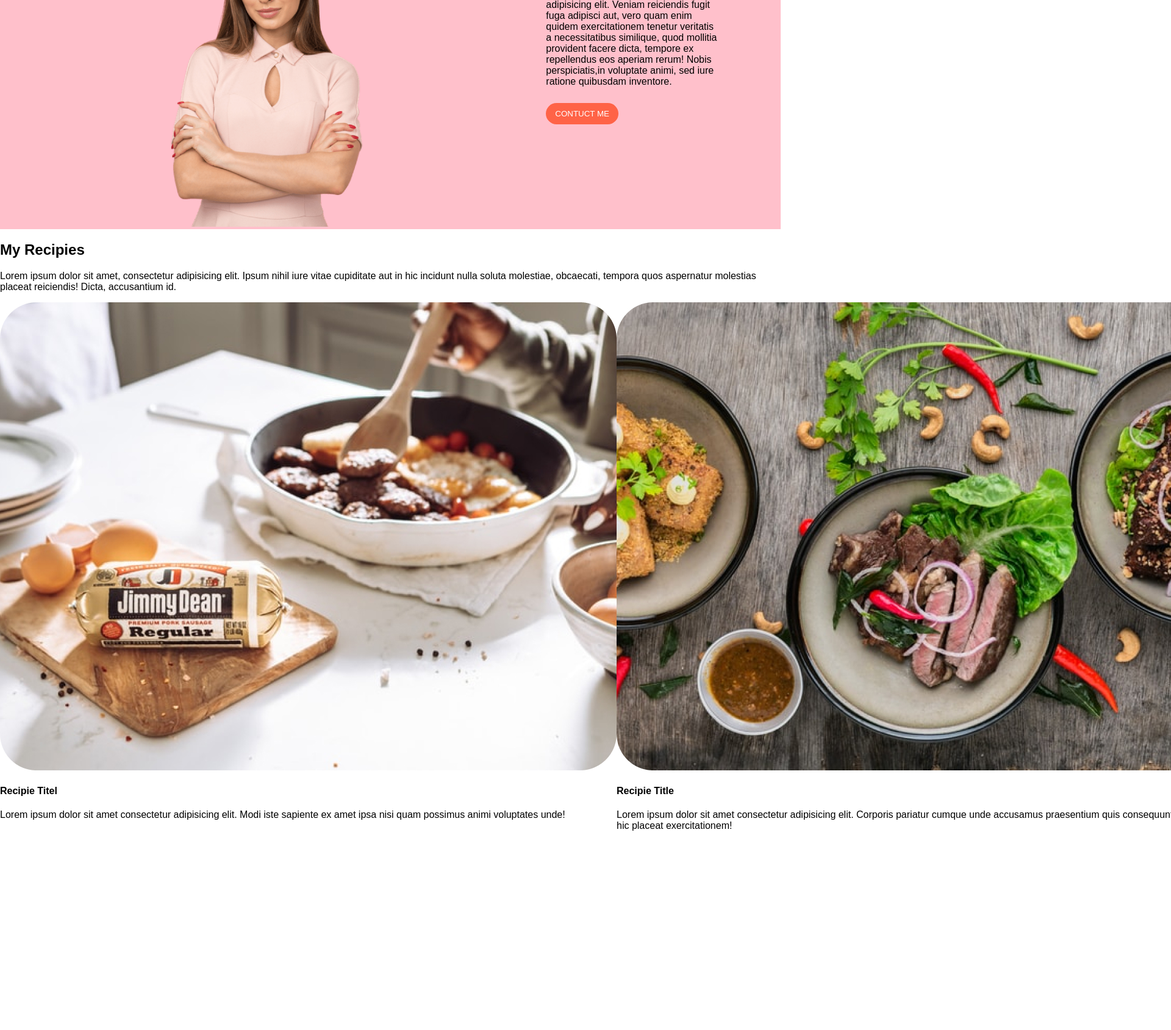
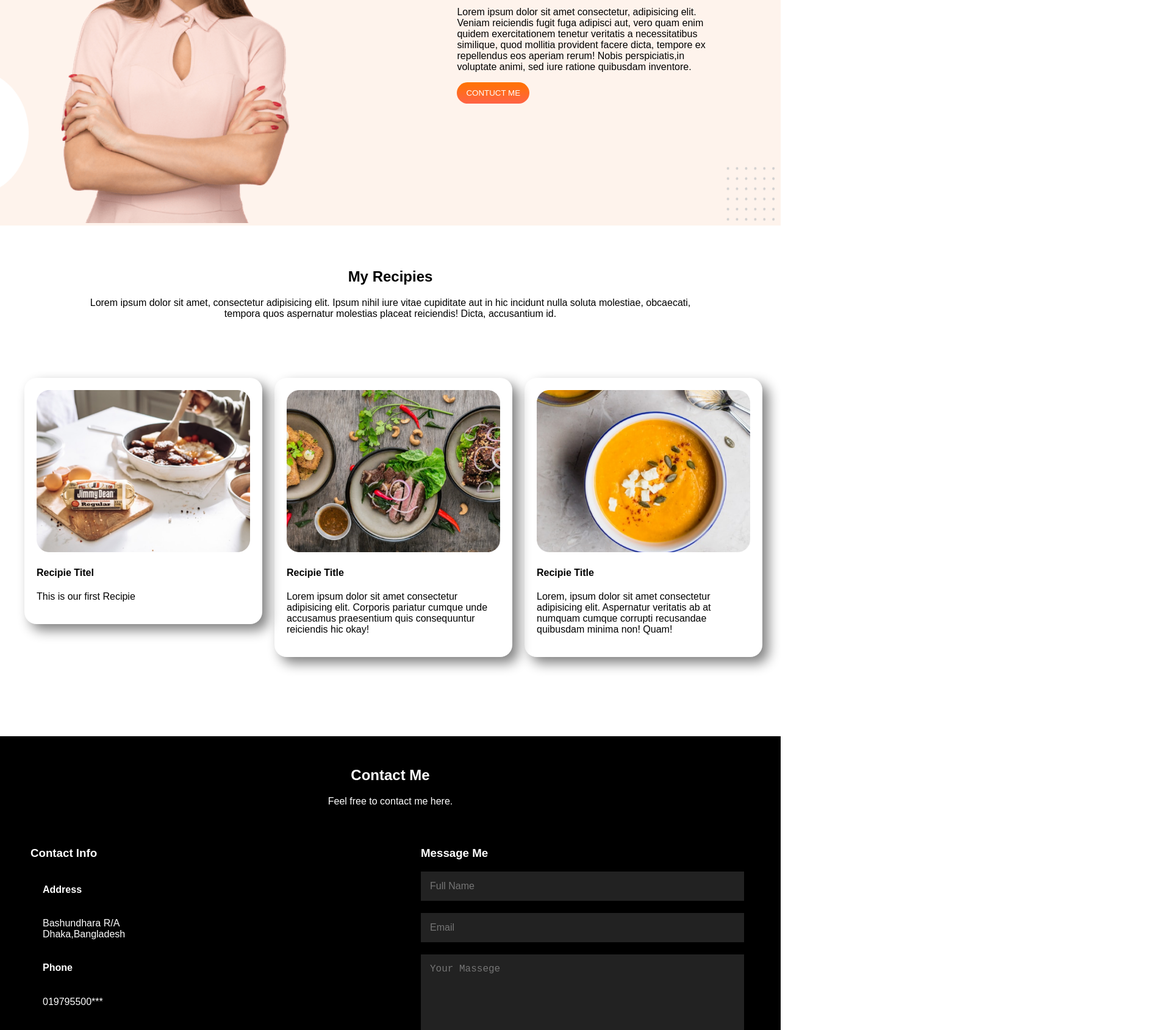
Before and after one commit to SaqlineShabbir/assignment-one, a plain HTML site: page index.html in a window 1280 px wide. Shown: the part 1100-2790 px from the top of the page at 61% size, 1920 px wide, since content can reach past the window. Before the commit the page ends 2480 px from the top, so only its background shows below. Drawn offline with Linux system fonts and the light colour scheme; a web font is replaced by a local one.

Commit message:
many changes

```diff
--- a/index.html
+++ b/index.html
@@ -15,7 +15,7 @@
         <div class="content-wrapper">
             <div class="first-content-texts">
                 <h1><span>Skip</span> The Diet,<br> Just Eat Healthy <br> Wth Food Network</h1>
-                 <p>Imagine you don't need a diat because we provide healthy  and delicious food for you!</p>
+                 <p>Imagine you don't need a diat because we provide <br>healthy  and delicious food for you!</p>
                  <button class=btn><a href="#">Order Food</a></button>
             </div>
             <div class="first-img">
@@ -43,35 +43,123 @@
         <div class="third-content-wrapper">
             <div class="third-content-texts">
                 <h1>My Recipies</h1>
-                <p>Lorem ipsum dolor sit amet, consectetur adipisicing elit. Ipsum nihil iure vitae cupiditate aut in hic incidunt nulla soluta molestiae, obcaecati, tempora quos aspernatur molestias placeat reiciendis! Dicta, accusantium id.</p>
+                <p>Lorem ipsum dolor sit amet, consectetur adipisicing elit. Ipsum nihil iure vitae cupiditate aut in hic incidunt nulla soluta molestiae, obcaecati, <br>tempora quos aspernatur molestias placeat reiciendis! Dicta, accusantium id.</p>
             </div>
             <div class="third-content-image-wrapper">
-                <div class="third-content-img1">
+                <div class="third-content-img">
                     <img src="images/food1.jpg">
                     <h4>Recipie Titel</h4>
-                    <p>Lorem ipsum dolor sit amet consectetur adipisicing elit. Modi iste sapiente ex amet ipsa nisi quam possimus animi voluptates unde!</p>
+                    <p>This is our first Recipie  </p>
                 </div>
-                <div class="third-content-img2">
+                <div class="third-content-img">
+
                     <img src="images/food2.jpg">
                     <h4>Recipie Title</h4>
-                    <p>Lorem ipsum dolor sit amet consectetur adipisicing elit. Corporis pariatur cumque unde accusamus praesentium quis consequuntur reiciendis hic placeat exercitationem!</p>
+                    <p>Lorem ipsum dolor sit amet consectetur adipisicing elit. Corporis pariatur cumque unde accusamus praesentium quis consequuntur reiciendis hic okay!</p>
+
                 </div>
-                <div class="third-content-img3">
+                <div class="third-content-img">
                     <img src="images/food3.png">
                     <h4>Recipie Title</h4>
                     <p>Lorem, ipsum dolor sit amet consectetur adipisicing elit. Aspernatur veritatis ab at numquam cumque corrupti recusandae quibusdam minima non! Quam!</p>
                 </div>
             </div>
 
+        </div>
+
+    </section>
+
+
+<section >
+<div class="fourth-content-wrapper">
+
+    <div class="fourth-content-head-text">
+        <h1>Contact Me</h1>
+        <p>Feel free to contact me here.</p>
+    </div>
+    <div class="fourth-content-main">
+        <div class="contact-info">
+            <h3>Contact Info</h3>
+            <div class="contact-info-box">
+               <div class="box">
+                <div class="text">
+                    <h4>Address</h4>
+                    <p>Bashundhara R/A <br>Dhaka,Bangladesh</p>
+                </div>
+               </div>
+
+
+                 <div class="box">
+                 <div class="text">
+                    <h4>Phone</h4>
+                    <p>019795500***</p>
+                 </div>
+                </div>
+
+                <div class="box">
+                    <div class="text">
+                        <h4>Email</h4>
+                        <p>saqline5869@gmail.com</p>
+                    </div>
+                   </div>
+
+
+            </div>
+        </div>
+
+            <div class="form-box">
+                <form>
+                    <h3>Message Me</h3>
+                    <input type="text" name="" placeholder="Full Name">
+
+                    <input type="Email" name="" placeholder="Email">
+                    <textarea placeholder="Your Massege"></textarea>
+                    <input type="submit" value="send">
+
+                </form>
+            </div>
+
+    </div>
 
 
 
+</div>
 
 
+</section>
 
+<section class="follower-section">
+    <div class="followers-wrapper">
+       <div class="follow-content1">
+         <h1>Followers</h1>
+       </div>
+        <div class="follow-content2">
+            <div class="follow-content">
+                <h1>700k</h1>
+                <p>Youtube Subscriber</p>
+            </div>
 
+            <div class="follow-content">
+                <h1>2.4m</h1>
+                <p>Instagram Followers</p>
+            </div>
+
+            <div class="follow-content">
+                <h1>100k</h1>
+                <p>Drivable short link</p>
+            </div>
 
         </div>
+
+    </div>
+</section>
+
+<section">
+    <footer class="footer-text">
+        <h2><span>Food</span> Network </h2>
+        <p>Eat healthy to live healthy. Live healthy to live happy. </p>
+    </footer>
+</section>
 
 
 
@@ -82,6 +170,5 @@
 
 
 
-    </section>
 </body>
 </html>
--- a/style.css
+++ b/style.css
@@ -19,14 +19,15 @@ span{
     color:rgb(255, 99, 71);
 }
 .first-img{
-    margin-left:50px;
+    width: 50%;
+    margin-left:200px;
 }
 .btn{
     padding:10px;
     border: none;
-    background:rgb(255, 99, 71);
+    background-image: linear-gradient(rgb(255, 115, 0), tomato);
     border-radius:30px;
-    transition:1s;
+
 }
 .btn a{
     text-decoration:none;
@@ -34,42 +35,36 @@ span{
     color: white;
     text-transform: uppercase;
 }
-.btn:hover{
-    background-color: rgb(255, 123, 0);
-}
     /*-----second part------*/
 
 
 .second-content-wrapper{
-    margin-top: 100px;
+
      display:flex;
-     background:pink;
+     background-image: url(images/bg1.png);
+     background-repeat: no-repeat;
+     background-size: 100% 100%;
+     margin-top:50px;
+     margin-left: 0px;
     }
 
-.second-img{
+.second-content-wrapper img{
     width:50%;
-    margin-left: 200px;
-}
-.second-content-wrapper img{
-    height:500px;
-    margin-left: 80px;
-    margin-right:100px;
-    padding-top: 70px;
-
+    height: auto;
+    margin-left:100px;
+    margin-top: 20px;
 }
 .second-content-texts{
-    margin-left:200px;
-    padding-top: 120px;
-    padding-right:100px ;
-    width:60%
+    width: 50%;
+    padding-right: 100px;
+    padding-top: 200px;
 }
 .btn-2{
-    margin-top: 10px;;
     padding:10px;
     border: none;
-    background:rgb(255, 99, 71);
+    background-image: linear-gradient(rgb(255, 115, 0), tomato);
     border-radius:30px;
-    transition:1s;
+
 }
 .btn-2 a{
     text-decoration:none;
@@ -77,15 +72,123 @@ span{
     color: white;
     text-transform: uppercase;
 }
-.btn-2:hover{
-    background-color: rgb(255, 123, 0);
-}
 
               /*third part*/
 
-
+.third-content-texts{
+    text-align: center;
+    padding:50px 100px
+}
 
 
 .third-content-image-wrapper{
     display: flex;
+    margin-left: 10px;
+    padding:20px;
+
 }
+
+.third-content-img{
+    width: 30%;
+    height:50%;
+    padding:20px;
+    border-radius:20px;
+    margin:10px 10px;
+    box-shadow: 10px 10px 20px gray;
+
+
+}
+.third-content-image-wrapper .third-content-img img{
+    max-width:100%;
+
+}
+      /*fourth part*/
+
+.fourth-content-wrapper{
+    background-color:black;
+    margin-top: 100px;
+}
+.fourth-content-head-text  {
+    text-align:center;
+    color:white;
+    padding:30px;
+}
+.form-box form{
+    display:flex;
+    flex-direction:column;
+}
+.form-box form h3{
+    color:white;
+}
+.fourth-content-main{
+    display:flex;
+}
+.contact-info {
+    color:white;
+    width: 50%;
+    margin-left: 50px;
+}
+.form-box form input,
+.form-box form textarea{
+ margin-bottom: 20px;
+ padding:15px;
+ font-size: 16px;
+ border:none;
+ background:#222;
+ color:white;
+ width:500px
+}
+.form-box form textarea{
+    min-height: 200px;
+}
+.form-box form input[type=submit]{
+    max-width: 100px;
+    text-transform: uppercase;
+    background-image: linear-gradient(rgb(255, 115, 0), tomato) ;
+    border-radius: 30px;
+    padding: 10px;
+}
+.contact-info-box .box .text{
+    display:flex;
+    margin-left: 20px;
+    font-size:16px;
+    font-weight:300;
+    flex-direction: column;
+}
+.follower-section{
+    height:50vh
+}
+
+.followers-wrapper{
+    margin-top :250px ;
+    margin-left: 200px;
+    margin-right:200px;
+    margin-bottom:100px;
+
+    padding:10px;
+    box-shadow:10px 10px 10px 15px grey
+
+}
+.follow-content1{
+    margin-left:500px;
+    padding:10px;
+    justify-content:center;
+}
+.follow-content2{
+    display:flex;
+    justify-content:center;
+
+}
+.follow-content{
+    margin:10px;
+}
+
+/*------footer-----*/
+.footer-text{
+    text-align: center;
+    margin-top: 100px;
+    background:black;
+    color:white;
+    padding:10px;
+
+}
```
Also changed, not shown: images/bg1.png (added).
